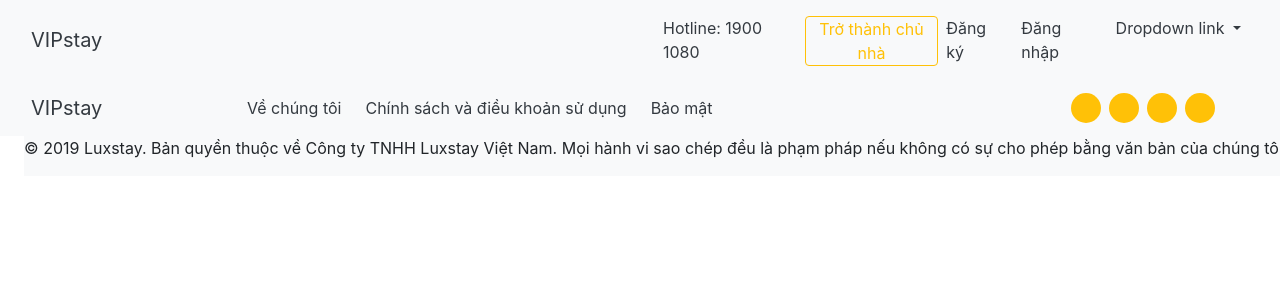
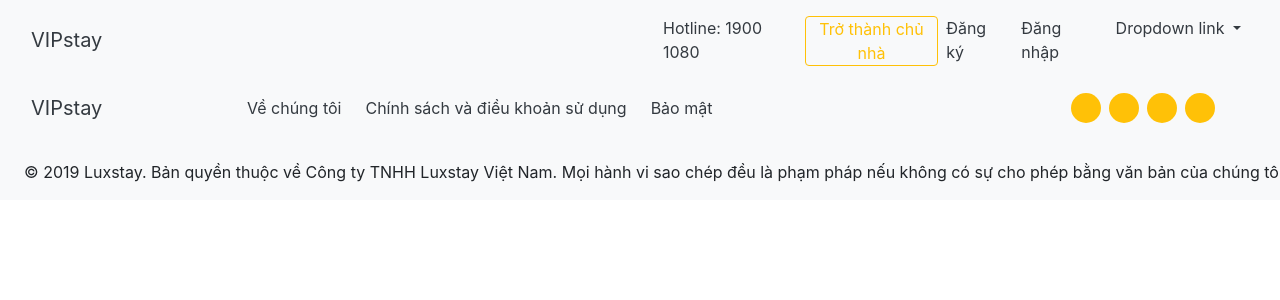
Before and after one commit to kennylam91/VIPSTAY-FE, an Angular app: page / in a window 1280 px wide. Shown: the top 300 px of the page. Built offline with nearby package versions, Linux system fonts and the light colour scheme.

Commit message:
edit margin footer

```diff
--- a/src/app/component/footer/footer.component.html
+++ b/src/app/component/footer/footer.component.html
@@ -1,4 +1,5 @@
-<nav class="navbar navbar-expand-sm bg-light">
+<div class="bg-light">
+  <nav class="navbar navbar-expand-sm ">
     <div class="col-md-2">
       <!-- Brand -->
       <a class="navbar-brand text-dark" href="#">VIPstay</a>
@@ -23,6 +24,7 @@
       <div class="rounded-circle bg-warning float-left mr-2" style="width: 30px;height: 30px"></div>
     </div>
   </nav>
-<div class="row bg-light ml-4 pb-3">
+  <div class="row ml-4 mt-4  pb-3 ">
     &copy; 2019 Luxstay. Bản quyền thuộc về Công ty TNHH Luxstay Việt Nam. Mọi hành vi sao chép đều là phạm pháp nếu không có sự cho phép bằng văn bản của chúng tôi.
   </div>
+</div>
```
Lines whose indentation alone changed are shown as unchanged.
